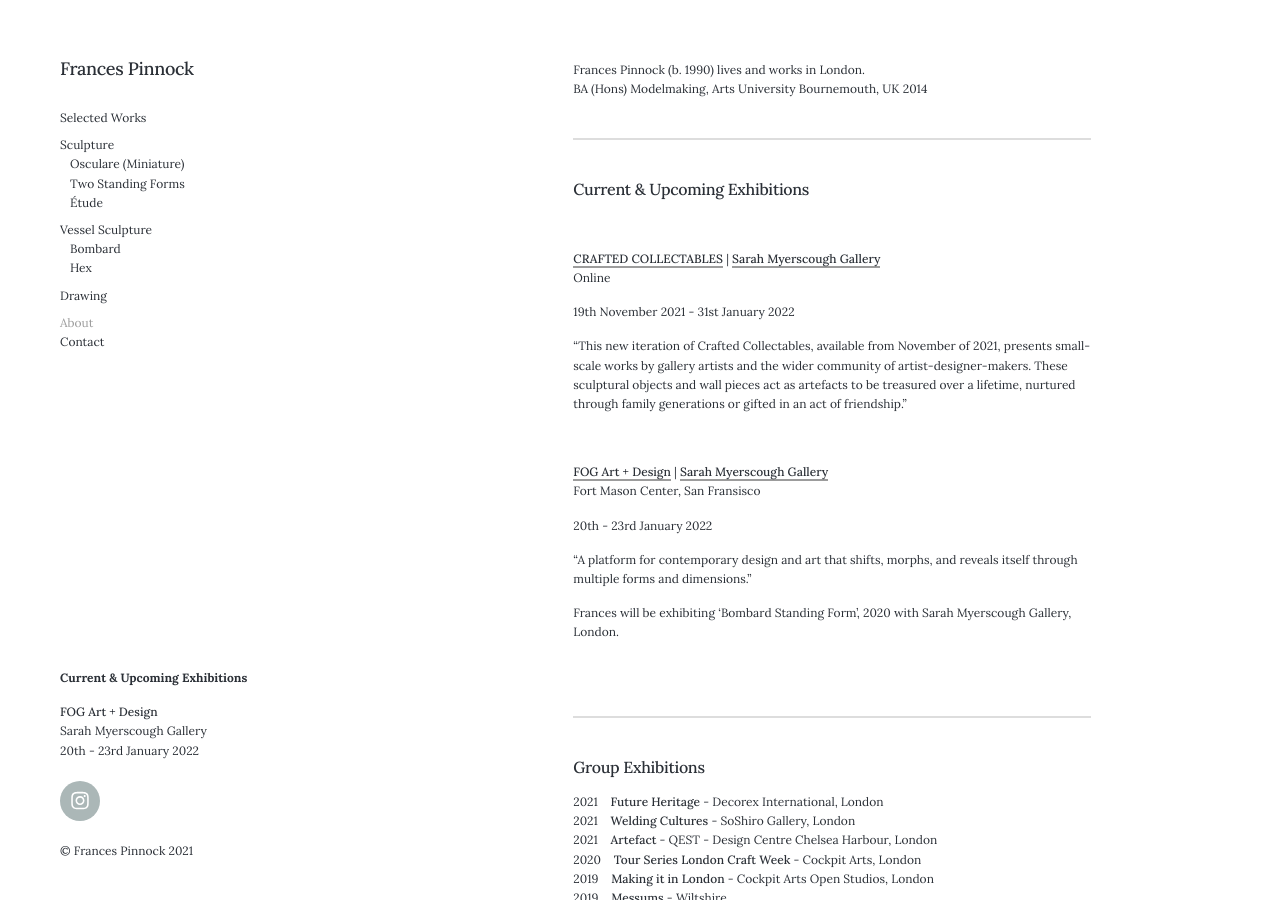
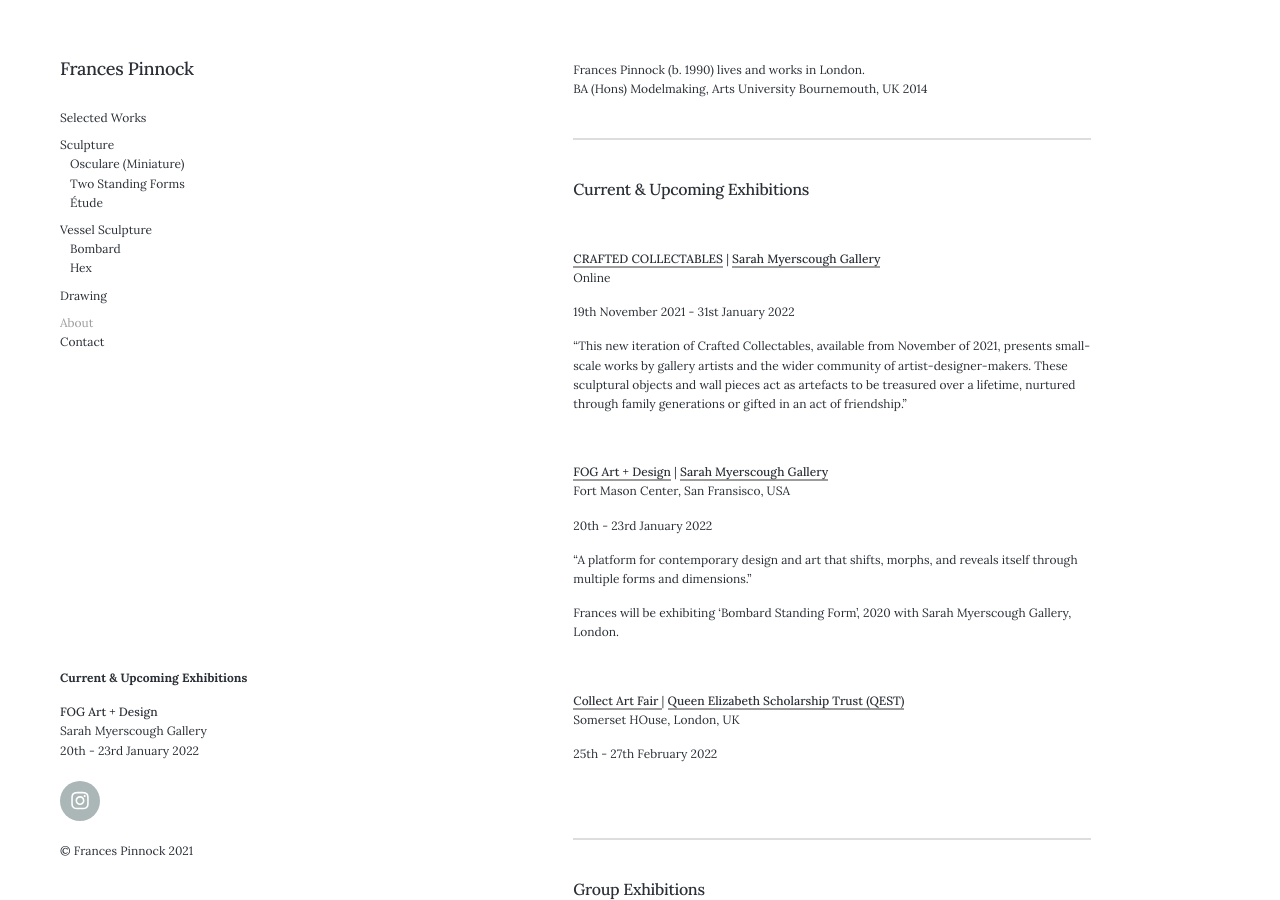
Before and after one commit to francespinnock/francespinnock.github.io, a Jekyll site: the page built from _pages/about.md, in a window 1280 px wide and 900 px high. Built offline with Jekyll 4.4.1, drawn with Linux system fonts in a browser that asks for light colours; nearby versions of some CDN libraries.

Commit message:
Update about.md

```diff
--- a/_pages/about.md
+++ b/_pages/about.md
@@ -23,13 +23,20 @@ Online
 <br />
 
 [FOG Art + Design](https://www.fogfair.com/) | [Sarah Myerscough Gallery](https://www.sarahmyerscough.com/)
-Fort Mason Center, San Fransisco
+Fort Mason Center, San Fransisco, USA
 
 20th - 23rd January 2022
 
 "A platform for contemporary design and art that shifts, morphs, and reveals itself through multiple forms and dimensions."
 
 Frances will be exhibiting ‘Bombard Standing Form’, 2020 with Sarah Myerscough Gallery, London.
+
+<br />
+
+[Collect Art Fair ](https://www.craftscouncil.org.uk/collect-art-fair) | [Queen Elizabeth Scholarship Trust (QEST)](https://www.qest.org.uk/)
+Somerset HOuse, London, UK
+
+25th - 27th February 2022
 
 <br />
 <hr />
```
